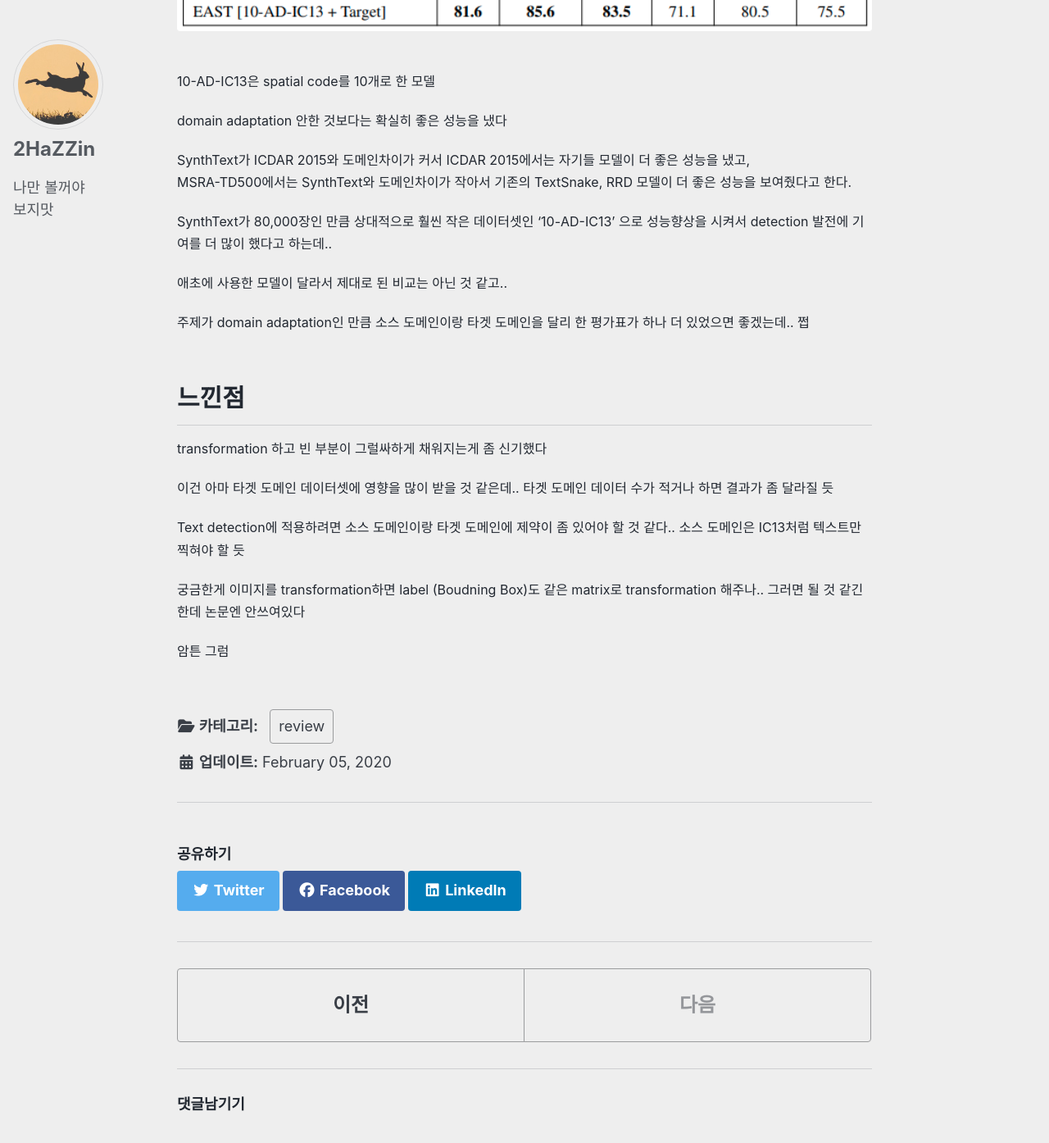
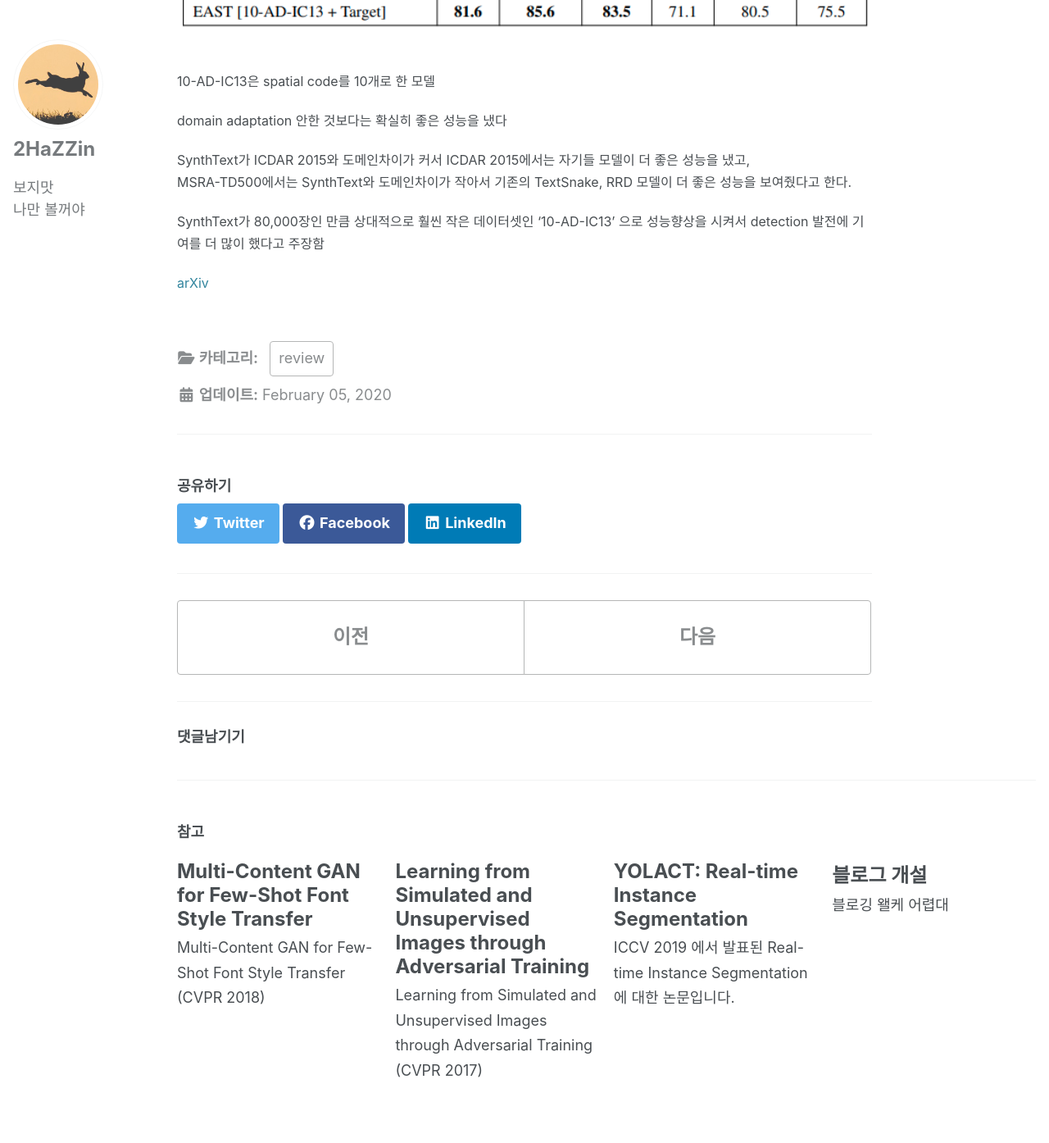
Before and after one commit to jhoowy/jhoowy.github.io, a Jekyll site: the page built from _posts/2020-02-05-GA-DAN:_Geometry-Aware_Domain_Adaptation_Network_for_Scene_Text_Detection_and_Recognition.md, in a window 1280 px wide and 1400 px high, scrolled down 4891 px. Shown: the top 1394 px of the window at 82% size. Built offline with Jekyll 4.4.1, drawn with Linux system fonts in a browser that asks for light colours; cached includes are drawn as plain includes; nearby versions of some CDN libraries; formulas are drawn with MathJax 3; comment, search, counter and statistics services are not loaded; part of the change alters nothing that is shown.

Commit message:
Update posts

```diff
--- a/_config.yml
+++ b/_config.yml
@@ -12,7 +12,7 @@
 
 # theme                  : "minimal-mistakes-jekyll"
 remote_theme             : "mmistakes/minimal-mistakes"
-minimal_mistakes_skin    : "air" # "air", "aqua", "contrast", "dark", "dirt", "neon", "mint", "plum", "sunrise"
+minimal_mistakes_skin    : "default" # "air", "aqua", "contrast", "dark", "dirt", "neon", "mint", "plum", "sunrise"
 
 # Site Settings
 locale                   : "ko-KR"
@@ -109,7 +109,7 @@ analytics:
 author:
   name             : "2HaZZin"
   avatar           : "/assets/images/bio-photo.jpg"
-  bio              : "나만 볼꺼야<br>보지맛"
+  bio              : "보지맛<br>나만 볼꺼야"
   location         :
   email            :
   links:
--- a/_posts/2020-02-05-GA-DAN:_Geometry-Aware_Domain_Adaptation_Network_for_Scene_Text_Detection_and_Recognition.md
+++ b/_posts/2020-02-05-GA-DAN:_Geometry-Aware_Domain_Adaptation_Network_for_Scene_Text_Detection_and_Recognition.md
@@ -152,20 +152,6 @@ domain adaptation 안한 것보다는 확실히 좋은 성능을 냈다
 SynthText가 ICDAR 2015와 도메인차이가 커서 ICDAR 2015에서는 자기들 모델이 더 좋은 성능을 냈고,
 MSRA-TD500에서는 SynthText와 도메인차이가 작아서 기존의 TextSnake, RRD 모델이 더 좋은 성능을 보여줬다고 한다.
 
-SynthText가 80,000장인 만큼 상대적으로 훨씬 작은 데이터셋인 '10-AD-IC13' 으로 성능향상을 시켜서 detection 발전에 기여를 더 많이 했다고 하는데..
+SynthText가 80,000장인 만큼 상대적으로 훨씬 작은 데이터셋인 '10-AD-IC13' 으로 성능향상을 시켜서 detection 발전에 기여를 더 많이 했다고 주장함
 
-애초에 사용한 모델이 달라서 제대로 된 비교는 아닌 것 같고..
-
-주제가 domain adaptation인 만큼 소스 도메인이랑 타겟 도메인을 달리 한 평가표가 하나 더 있었으면 좋겠는데.. 쩝
-
-## 느낀점
-
-transformation 하고 빈 부분이 그럴싸하게 채워지는게 좀 신기했다
-
-이건 아마 타겟 도메인 데이터셋에 영향을 많이 받을 것 같은데.. 타겟 도메인 데이터 수가 적거나 하면 결과가 좀 달라질 듯
-
-Text detection에 적용하려면 소스 도메인이랑 타겟 도메인에 제약이 좀 있어야 할 것 같다.. 소스 도메인은 IC13처럼 텍스트만 찍혀야 할 듯
-
-궁금한게 이미지를 transformation하면 label (Boudning Box)도 같은 matrix로 transformation 해주나.. 그러면 될 것 같긴한데 논문엔 안쓰여있다
-
-암튼 그럼
+[arXiv](https://arxiv.org/abs/1907.09653)
--- /dev/null
+++ b/_posts/2020-02-07-Multi-Content_GAN_for_Few-Shot_Font_Style_Transfer.md
@@ -0,0 +1,101 @@
+---
+title: "Multi-Content GAN for Few-Shot Font Style Transfer"
+published: true
+use_math: true
+categories:
+  - review
+---
+
+Multi-Content GAN for Few-Shot Font Style Transfer (CVPR 2018)
+
+--작성중--
+
+기존의 conditional GAN을 하나만 사용해서 font를 생성하면 너무 많은 artifact가 생성됐었음
+
+multi-content GAN 제시
+
+먼저 전체 glyph(글자) 모양을 모델링한 후, color와 texture를 입혀주는 방식
+
+## Multi-Content GAN Architecture
+
+각각의 network 구조는 conditional GAN(cGAN) 를 조금 수정해서 만듦
+
+### cGAN
+
+기존의 GAN에서는 랜덤한 noise vector $z$로 이미지 $y$를 생성하는게 목표 ($z → y$)
+
+cGAN에서는 추가적으로 conditional image인 $x$를 추가해줌 ($$\{x, z\} → y$$)
+
+따라서 loss function은 아래처럼 된다
+
+$$
+\mathcal{L}_{\textrm{cGAN}}(G,D) = \mathbb{E}_{x,y\sim p_{\textrm{data}}(x,y)}[\log D(x,y)] \\
++ \mathbb{E}_{x\sim p_{\textrm{data}}(x),z\sim p_z(z)}[1 - \log D(x,G(x,z))]
+$$
+
+Generator의 output에 대한 GT가 주어져 있을땐 Generator의 타깃에 대한 L1 loss를 추가해주면 더 좋다고 한다
+
+$$
+G^* = \arg \min_G \max_D \mathcal{L}_{\textrm{cGAN}}(G,D) + \lambda \mathcal{L}_{L_1}(G)
+$$
+
+아래의 네트워크들은 이 cGAN 구조를 따랐으며, [Image-to-Image translation](https://arxiv.org/abs/1611.07004) 처럼 random noise $z$는 사용하지 않았다고 한다
+
+### GlyphNet
+
+<figure class="align-center">
+  <img src="/assets/images/post/200207/GlyphNet.png" alt="">
+  <center><figcaption>GlyphNet Architecture</figcaption></center>
+</figure>
+
+GlyphNet은 26개의 각 알파벳끼리의 상관관계(correlation)과 유사도를 학습함
+
+입력값의 사이즈는 $B \times 26 \times 64 \times 64$, $B$는 Batch size 이다
+
+Discriminator는 PatchGAN에서 쓰였던 것처럼 $21 \times 21$ 사이즈의 local discriminator를 사용하였음 (Convolution layer 3개짜리)
+
+추가로 global discriminator 사용 (Convolution layer 2개짜리)
+
+loss function은 LSGAN loss에 추가로 L1 loss 사용
+
+참고로 GlyphNet에서 사용한 discriminator는 GlyphNet을 pretrain할 때에만 사용하고, OrnaNet과 합친 최종 end-to-end 모델에서는 사용하지 않는다고 함
+
+학습할 때 입력값 $x_1$는 랜덤하게 정해진 몇몇 알파벳을 제외한 다른 알파벳들은 모두 0인 벡터
+
+### OrnaNet
+
+OrnaNet은 GlyphNet이 gray-scale font $x_2$를 제공하면, 그 이미지를 바탕으로 채색과 그 외 꾸밈(ornamentation)을 해준다
+
+다루는 데이터의 차원, 타입, 그리고 얼마나 모델이 이미지를 만드는 데 있어서 구체적인지를 제외하면 전체적인 구조는 GlyphNet과 완전히 동일하다
+
+### End-to-End Network
+
+<figure class="align-center">
+  <img src="/assets/images/post/200207/end_to_end_architecture.png" alt="">
+  <center><figcaption>End-to-End Architecture</figcaption></center>
+</figure>
+
+End-to-End Network가 작동하는 과정은 다음과 같다
+
+1. 랜덤한 하나의 단어 (위 그림에서는 $TOWER$)에서 한 글자씩을 제외한 후, GlyphNet에 넣는다
+2. GlyphNet이 1에서 제외한 글자를 예측해서 생성한다
+3. 이런식으로 26개의 알파벳을 모두 예측한다 (주어진 단어에 없는 알파벳은 단어를 전부 넣어서 예측함)
+4. 생성된 $1 \times 26 \times 64 \times 64$ 크기의 벡터를(Glyph Stack) OrnaNet에 전달하여 꾸며줌
+
+또한 OrnaNet에서 깨끗한 outline의 이미지를 생성해내기 위해 입력값($x_2$)과 출력값의 binary mask 사이의 MSE를 loss에 추가해 주었다고 함
+
+이 때, binary mask는 이미지에 sigmoid 함수를 적용해 만들어냈다고 함 (그림에서 $\sigma$)
+
+최종적으로 OrnaNet의 loss function은 다음과 같다
+
+$$
+\mathcal{L}(G_2) = \mathcal{L}_{\textrm{LSGAN}}(G_2, D_2) + \lambda_1 \mathcal{L}_{L_1}(G_2) + \lambda_2 \mathcal{L}_{\textrm{MSE}}(G_2)
+$$
+
+## Datasets
+
+학습엔 직접 만든 font dataset을 사용했다고 한다
+
+1만개의 gray-scale 라틴 대문자 (26자) 폰트를 $64 \times 64$ 크기로 resize 해줬음
+
+또한 각 font 마다 두 개의 랜덤한 color gradient와 outline을 적용해 총 2만개의 color font 데이터셋을 만들었다고 함
--- a/_sass/minimal-mistakes/_base.scss
+++ b/_sass/minimal-mistakes/_base.scss
@@ -126,6 +126,8 @@ blockquote {
 /* links */
 
 a {
+
+  text-decoration: none;
   &:focus {
     @extend %tab-focus;
   }
```
Also changed, not shown: assets/images/post/200207/GlyphNet.png (added), assets/images/post/200207/end_to_end_architecture.png (added).
